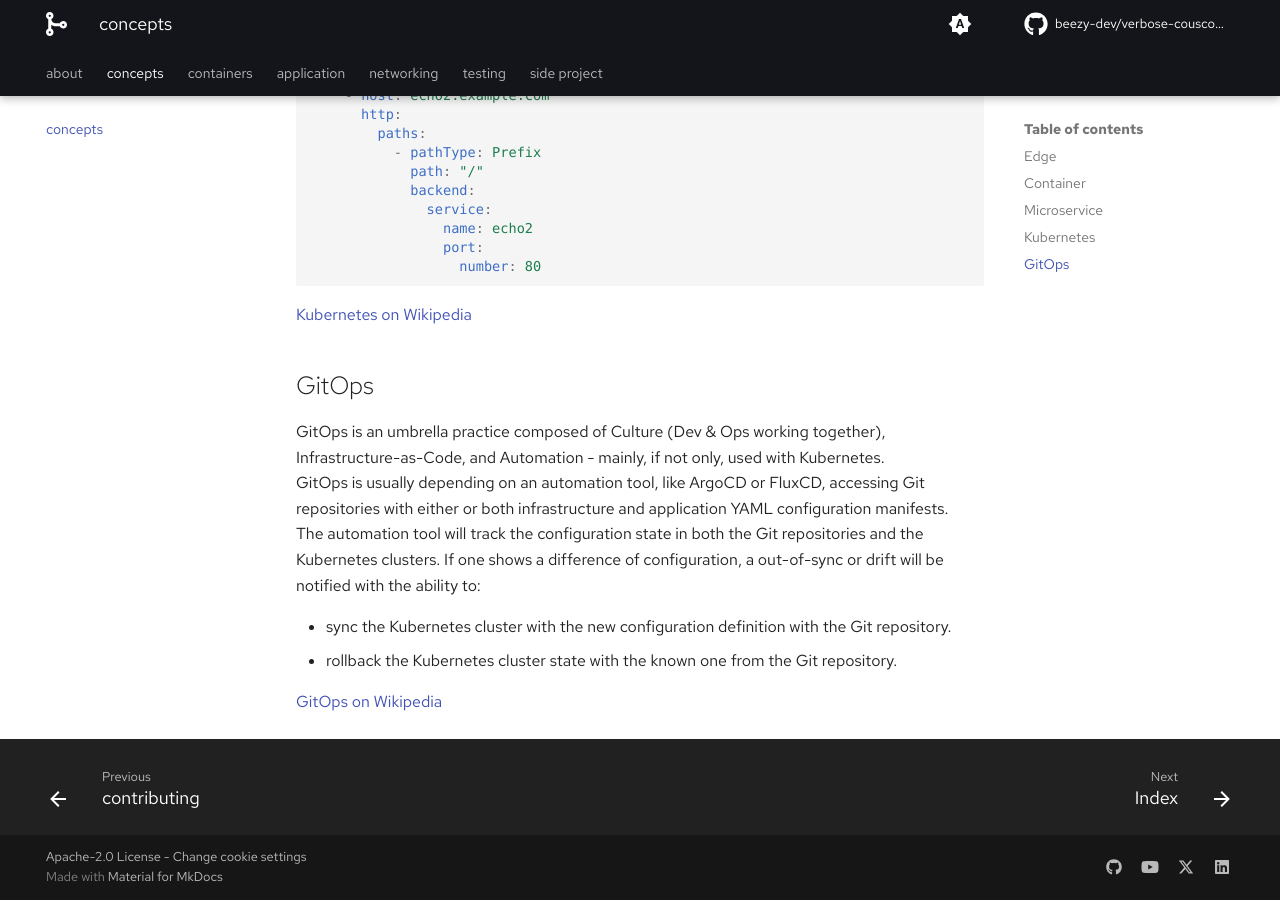
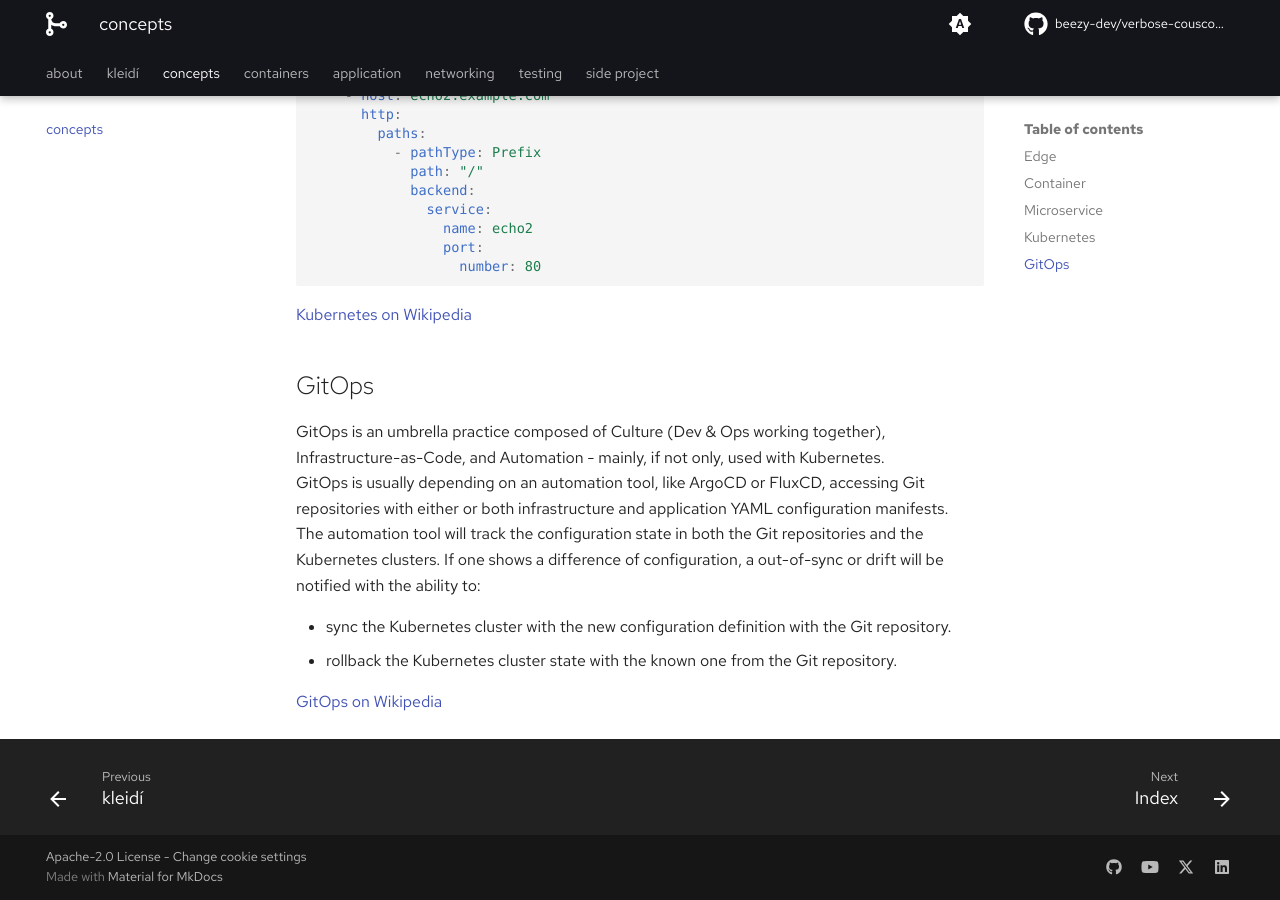
Before and after one commit to beezy-dev/verbose-couscous, an MkDocs documentation site: the page built from docs/concepts.md, in a window 1280 px wide and 900 px high, scrolled down 4906 px. Built offline with MkDocs 1.6.1 and Material for MkDocs 9.7.7, drawn with Linux system fonts in a browser that asks for light colours; some web fonts are replaced; comment, search, counter and statistics services are not loaded; part of the change alters nothing that is shown.

Commit message:
Update mkdocs.yml

```diff
--- a/mkdocs.yml
+++ b/mkdocs.yml
@@ -110,6 +110,8 @@ nav:
   - about:
     - index.md
     - contributing: contribute.md
+  - kleidí:
+    - kleidi/index.md
   - concepts: concepts.md
   - containers:
     - kubernetes/index.md
@@ -137,8 +139,6 @@ nav:
     - non-functional testing: testing/non-functional.md
     - benchmarking: testing/benchmarking.md
   - side project:
-    - kleidí:
-      - kleidi/index.md
     - unmanned ground vehicle:
       - ugv/index.md
       - phase 0 - Build a UGV: ugv/phase0.md
```
